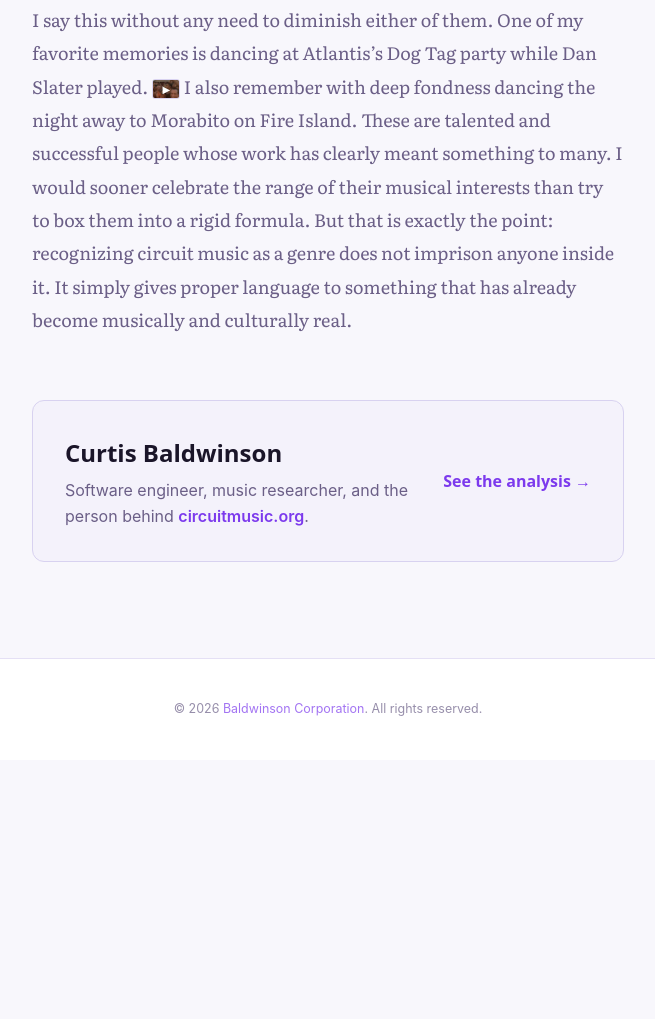
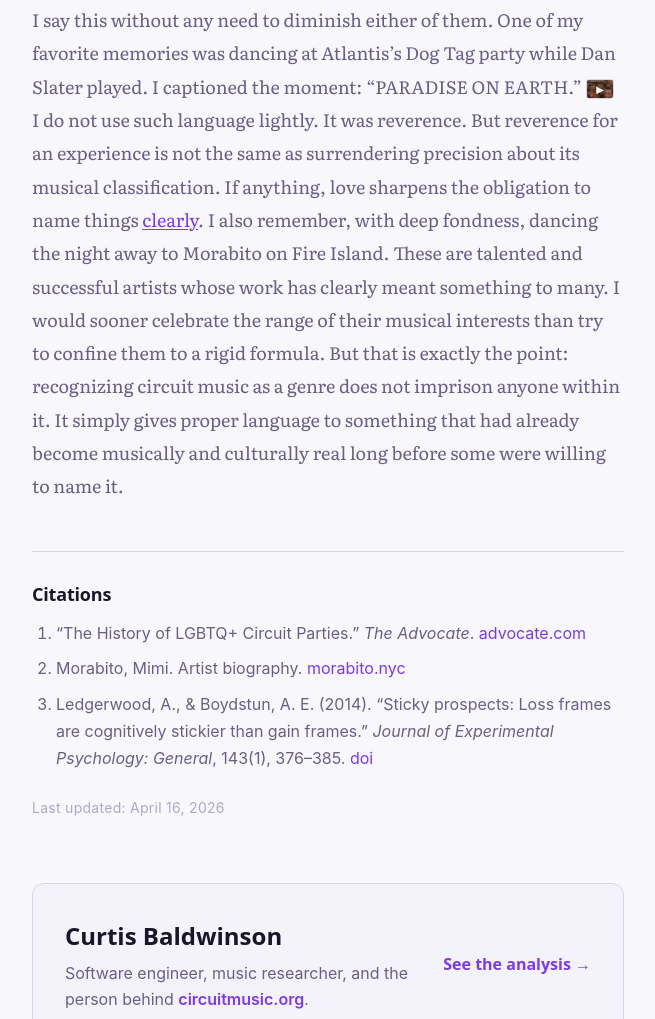
Before and after one commit to CurtisBaldwinson/CircuitMusic, an Astro site: page /blog/on-slaters-claims in a window 1280 px wide. Shown: the part 4511-5530 px from the top of the page, without its empty margins (312-967 px from the left). Before the commit the page ends 5271 px from the top, so only its background shows below. Built offline with nearby package versions, Linux system fonts and the light colour scheme; Astro itself is replaced by a stand-in of ours; a web font is replaced by a local one.

Commit message:
Citations etc

```diff
--- a/src/pages/blog/on-slaters-claims.astro
+++ b/src/pages/blog/on-slaters-claims.astro
@@ -71,8 +71,19 @@
 
         <p>Perhaps Slater and Morabito meant only &ldquo;the circuit&rdquo; in the geographic and social sense: the sequence of parties moving across cities, seasons, and continents. If so, then part of the disagreement may be one of language rather than conviction. That is a charitable possibility, and charity demands that it be considered. If they want a gay cultural circuit that includes many musical genres, that is a beautiful idea. My concern is not with breadth, but with precision. An event circuit and a musical genre are not the same thing, and it matters that we speak as though we know the difference.</p>
 
-        <p>I say this without any need to diminish either of them. One of my favorite memories is dancing at Atlantis&rsquo;s Dog Tag party while Dan Slater played.<button class="evidence-thumb evidence-thumb--video" data-evidence-video="/blog/2026_04-16_atlantis-scene.mp4" aria-label="Play video from Atlantis cruise"><img src="/blog/2026_04-16_atlantis-scene-poster.jpg" alt="" loading="lazy" aria-hidden="true"><span class="evidence-thumb-play" aria-hidden="true">&#9654;</span></button> I also remember with deep fondness dancing the night away to Morabito on Fire Island. These are talented and successful people whose work has clearly meant something to many. I would sooner celebrate the range of their musical interests than try to box them into a rigid formula. But that is exactly the point: recognizing circuit music as a genre does not imprison anyone inside it. It simply gives proper language to something that has already become musically and culturally real.</p>
+        <p>I say this without any need to diminish either of them. One of my favorite memories was dancing at Atlantis&rsquo;s Dog Tag party while Dan Slater played. I captioned the moment: &ldquo;PARADISE ON EARTH.&rdquo;<button class="evidence-thumb evidence-thumb--video" data-evidence-video="/blog/2026_04-16_atlantis-scene.mp4" aria-label="Play video from Atlantis cruise"><img src="/blog/2026_04-16_atlantis-scene-poster.jpg" alt="" loading="lazy" aria-hidden="true"><span class="evidence-thumb-play" aria-hidden="true">&#9654;</span></button> I do not use such language lightly. It was reverence. But reverence for an experience is not the same as surrendering precision about its musical classification. If anything, love sharpens the obligation to name things <a href="https://www.sciencedirect.com/science/article/abs/pii/S0022103110002118" target="_blank" rel="noopener">clearly</a>. I also remember, with deep fondness, dancing the night away to Morabito on Fire Island. These are talented and successful artists whose work has clearly meant something to many. I would sooner celebrate the range of their musical interests than try to confine them to a rigid formula. But that is exactly the point: recognizing circuit music as a genre does not imprison anyone within it. It simply gives proper language to something that had already become musically and culturally real long before some were willing to name it.</p>
       </div>
+
+      <section class="blog-citations">
+        <h2 class="blog-citations-title">Citations</h2>
+        <ol class="blog-citations-list">
+          <li>&ldquo;The History of LGBTQ+ Circuit Parties.&rdquo; <em>The Advocate</em>. <a href="https://www.advocate.com/news/history-of-lgbtq-circuit-parties" target="_blank" rel="noopener">advocate.com</a></li>
+          <li>Morabito, Mimi. Artist biography. <a href="https://morabito.nyc/info.cfm" target="_blank" rel="noopener">morabito.nyc</a></li>
+          <li>Ledgerwood, A., &amp; Boydstun, A. E. (2014). &ldquo;Sticky prospects: Loss frames are cognitively stickier than gain frames.&rdquo; <em>Journal of Experimental Psychology: General</em>, 143(1), 376&ndash;385. <a href="https://www.sciencedirect.com/science/article/abs/pii/S0022103110002118" target="_blank" rel="noopener">doi</a></li>
+        </ol>
+      </section>
+
+      <p class="blog-last-updated">Last updated: April 16, 2026</p>
 
       <div class="blog-author-card">
         <div class="blog-author-info">
--- a/src/styles/global.css
+++ b/src/styles/global.css
@@ -1517,6 +1517,40 @@
   margin-top: 0.05em;
 }
 
+/* Blog citations */
+.blog-citations {
+  margin-top: var(--space-12);
+  padding-top: var(--space-8);
+  border-top: 1px solid var(--color-border);
+}
+.blog-citations-title {
+  font-family: var(--font-display);
+  font-size: var(--text-base);
+  font-weight: 700;
+  color: var(--color-text);
+  margin-bottom: var(--space-4);
+  letter-spacing: -0.01em;
+}
+.blog-citations-list {
+  list-style: decimal;
+  padding-left: var(--space-6);
+  font-size: var(--text-sm);
+  line-height: 1.7;
+  color: var(--color-text-muted);
+}
+.blog-citations-list li {
+  margin-bottom: var(--space-2);
+}
+.blog-citations-list a {
+  color: var(--color-primary);
+}
+.blog-last-updated {
+  font-size: var(--text-xs);
+  color: var(--color-text-faint);
+  margin-top: var(--space-6);
+  letter-spacing: 0.02em;
+}
+
 /* Blog divider */
 .blog-divider {
   border: none;
```
